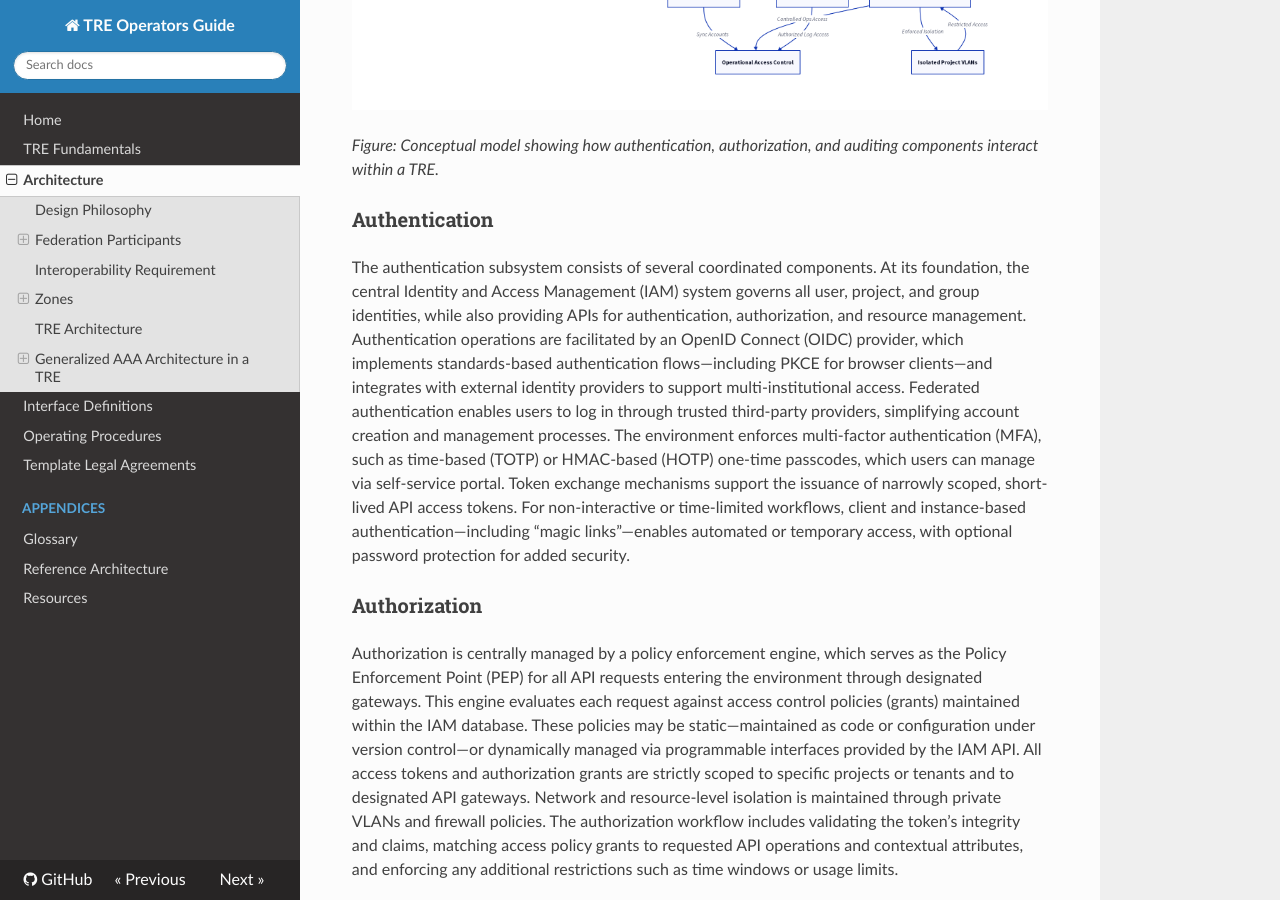
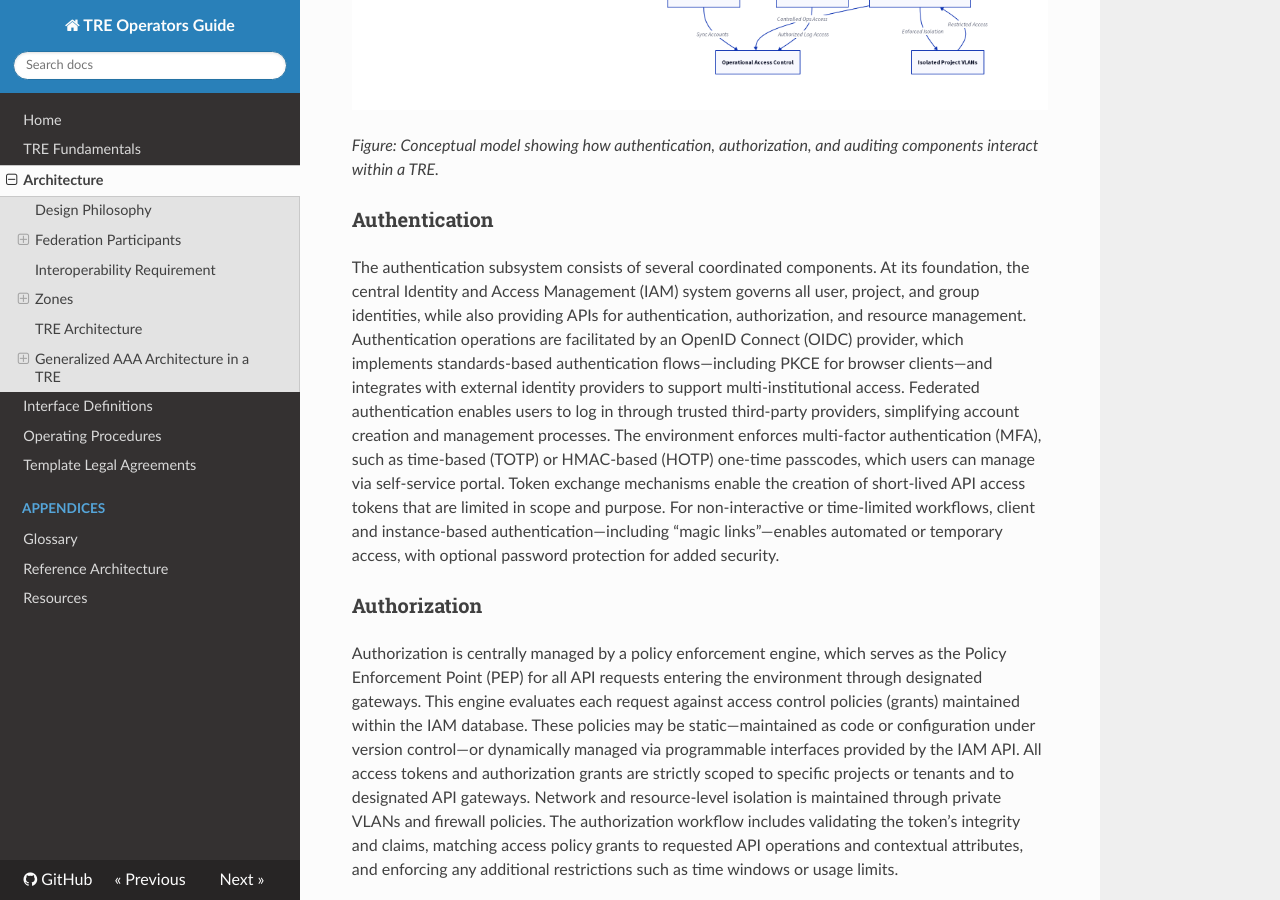
Before and after one commit to unioslo/tre-operators-docs, an MkDocs documentation site: the page built from docs/modules/architecture/index.md, in a window 1280 px wide and 900 px high, scrolled down 3606 px. Built offline with MkDocs 1.6.1, drawn with Linux system fonts in a browser that asks for light colours; nearby versions of some CDN libraries.

Commit message:
Refactor authentication subsystem description for clarity and conciseness

```diff
--- a/docs/modules/architecture/index.md
+++ b/docs/modules/architecture/index.md
@@ -95,7 +95,7 @@ This section presents a generalized architecture for Authentication, Authorizati
 
 ### Authentication
 
-The authentication subsystem consists of several coordinated components. At its foundation, the central Identity and Access Management (IAM) system governs all user, project, and group identities, while also providing APIs for authentication, authorization, and resource management. Authentication operations are facilitated by an OpenID Connect (OIDC) provider, which implements standards-based authentication flows—including PKCE for browser clients—and integrates with external identity providers to support multi-institutional access. Federated authentication enables users to log in through trusted third-party providers, simplifying account creation and management processes. The environment enforces multi-factor authentication (MFA), such as time-based (TOTP) or HMAC-based (HOTP) one-time passcodes, which users can manage via self-service portal. Token exchange mechanisms support the issuance of narrowly scoped, short-lived API access tokens. For non-interactive or time-limited workflows, client and instance-based authentication—including “magic links”—enables automated or temporary access, with optional password protection for added security.
+The authentication subsystem consists of several coordinated components. At its foundation, the central Identity and Access Management (IAM) system governs all user, project, and group identities, while also providing APIs for authentication, authorization, and resource management. Authentication operations are facilitated by an OpenID Connect (OIDC) provider, which implements standards-based authentication flows—including PKCE for browser clients—and integrates with external identity providers to support multi-institutional access. Federated authentication enables users to log in through trusted third-party providers, simplifying account creation and management processes. The environment enforces multi-factor authentication (MFA), such as time-based (TOTP) or HMAC-based (HOTP) one-time passcodes, which users can manage via self-service portal. Token exchange mechanisms enable the creation of short-lived API access tokens that are limited in scope and purpose. For non-interactive or time-limited workflows, client and instance-based authentication—including “magic links”—enables automated or temporary access, with optional password protection for added security.
 
 ### Authorization
 
```
